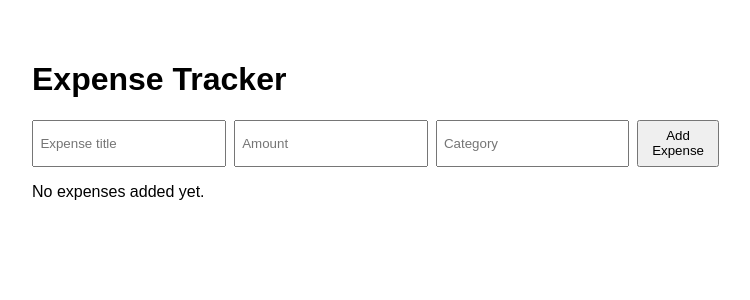
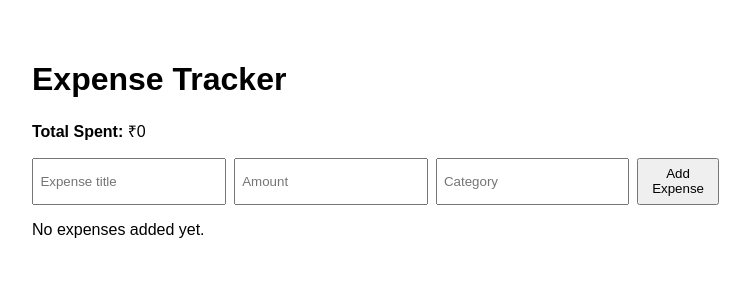
Before and after one commit to BharathAmpo/expense-tracker, a React (Vite) app: page / in a window 1280 px wide. Shown: the top 300 px of the page, without its empty margins (8-758 px from the left). Built offline with nearby package versions, Linux system fonts and the light colour scheme.

Commit message:
add monthly total expense calculation

```diff
--- a/src/App.jsx
+++ b/src/App.jsx
@@ -14,9 +14,17 @@ function App() {
     setExpenses(prev => prev.filter(exp => exp.id !== id))
   }
 
+  const totalAmount = expenses.reduce(
+    (sum, expense) => sum + expense.amount,
+    0
+  )
+
   return (
     <main>
       <h1>Expense Tracker</h1>
+      <p>
+        <strong>Total Spent:</strong> ₹{totalAmount}
+      </p>
       <ExpenseForm onAddExpense={addExpense} />
       <ExpenseList
         expenses={expenses}
```
